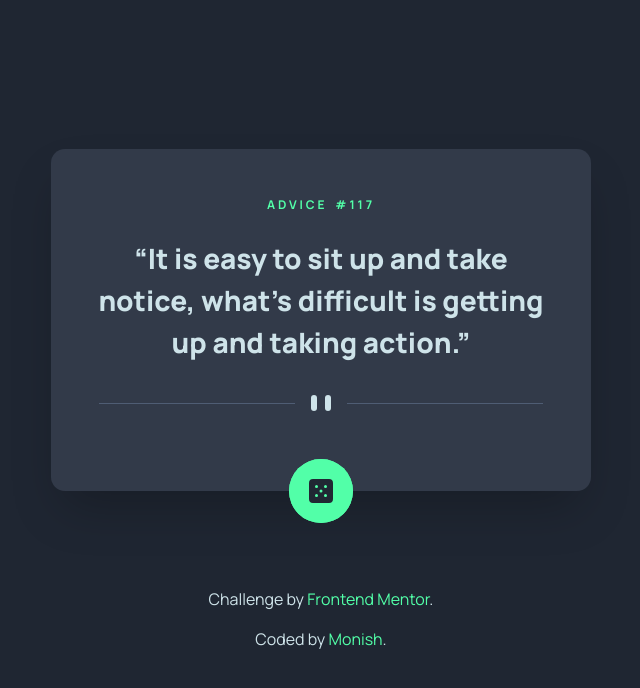
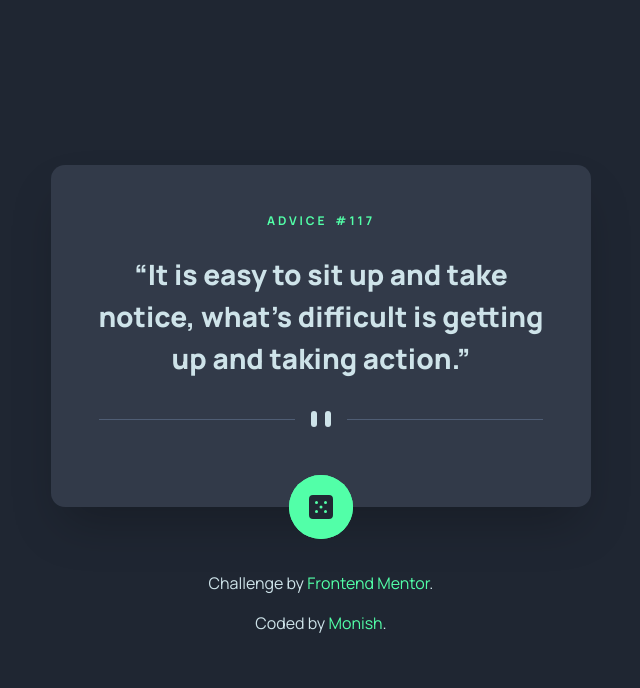
Before and after one commit to disguy-droid/vue-advice-generator, a Vue app: page / in a window 1280 px wide. Shown: the top 688 px of the page, without its empty margins (319-959 px from the left). Built offline with nearby package versions, Linux system fonts and the light colour scheme.

Commit message:
Update again

```diff
--- a/src/App.vue
+++ b/src/App.vue
@@ -123,7 +123,7 @@
 
     <!-- ATTRIBUTION -->
     <footer
-      class="text-lightCyan font-manrope flex flex-col justify-center items-center space-y-4 mt-24"
+      class="text-lightCyan font-manrope flex flex-col justify-center items-center space-y-4 mt-16"
     >
       <div>
         Challenge by
```
